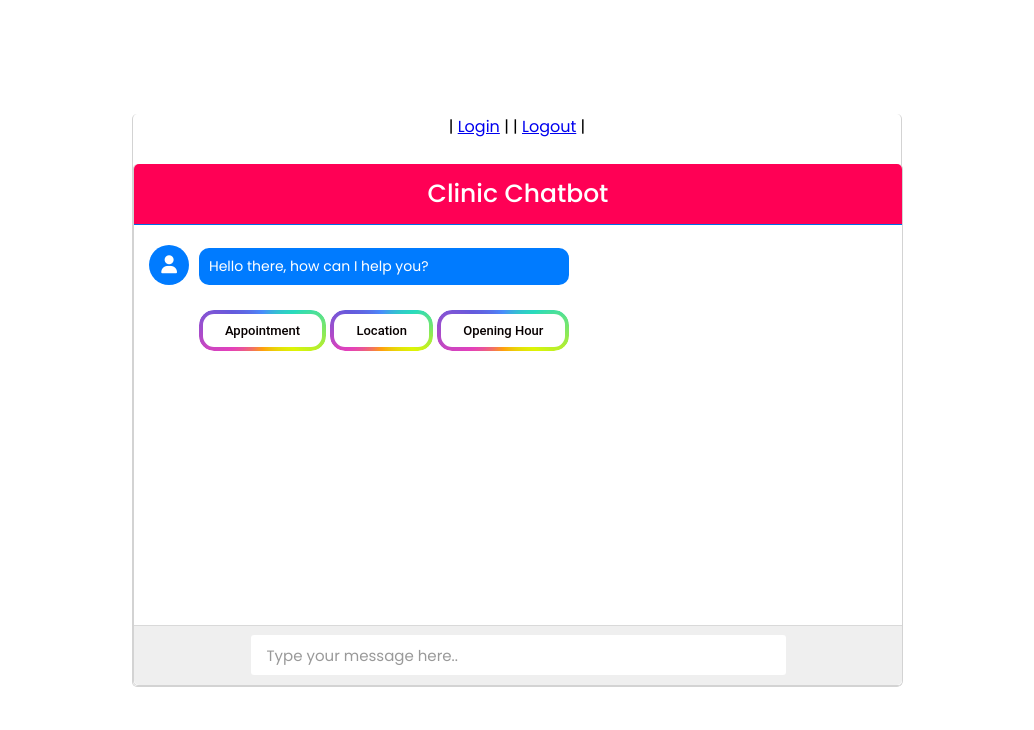
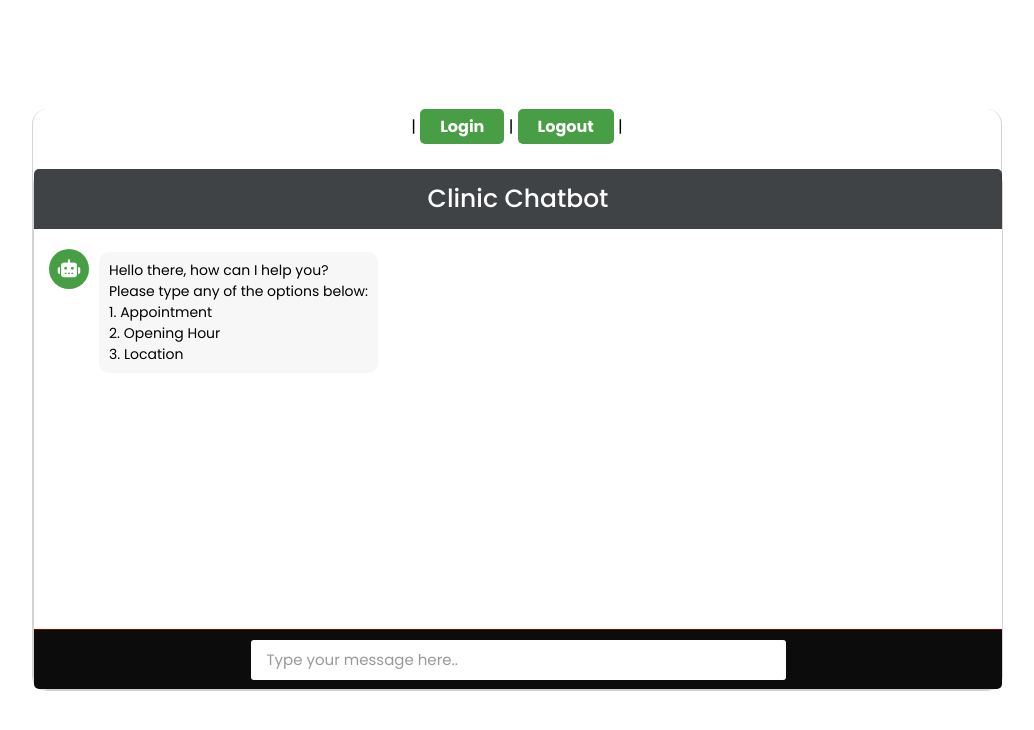
Before and after one commit to NirajShr3stha/hackathon, a PHP site: page / in a window 1280 px wide. Shown: the top 730 px of the page, without its empty margins (123-1157 px from the left). Run offline with PHP 8.4, Linux system fonts and the light colour scheme; some libraries are stand-ins or nearby versions.

Commit message:
Add files via upload

```diff
--- a/core/bot.php
+++ b/core/bot.php
@@ -21,37 +21,15 @@
         <div class="form">
             <div class="bot-inbox inbox">
                 <div class="icon">
-                    <i class="fas fa-user"></i>
+                    <i class="fas fa-robot"></i>
                 </div>
                 <div class="msg-header">
-                    <p>Hello there, how can I help you?</p>
-
-                    <?php
-                        if(array_key_exists('button1', $_POST)) {
-                            button1();
-                        }
-                        else if(array_key_exists('button2', $_POST)) {
-                            button2();
-                        }
-                        else if(array_key_exists('button3', $_POST)) {
-                            button3();
-                        }
-                        function button1() {
-                            echo "Can i know if any doctors are available?";
-                        }
-                        function button2() {
-                            echo "Can I know your location?";
-                        }
-                        function button3() {
-                            echo "What is your opening hour?";
-                        }
-                    ?>
-                    <br>
-                    <form method="post">
-                        <button type="submit" name="button1" id="button1">Appointment</button>
-                        <button type="submit" name="button2" id="button2">Location</button>
-                        <button type="submit" name="button3" id="button3">Opening Hour</button>
-                    </form>
+                    <p>Hello there, how can I help you?<br>
+                        Please type any of the options below: <br>
+                        1. Appointment<br>
+                        2. Opening Hour<br>
+                        3. Location<br>
+                    </p>
                 </div>
             </div>
         </div>
@@ -62,31 +40,6 @@
             </div>
         </div>
     </div>
-
-
-    <script>
-        $(document).ready(function(){
-            $("#showData").on("click", function(){
-                $value = $("#button1").val();
-                $msg = '<div class="user-inbox inbox"><div class="msg-header"><p>'+ $value +'</p></div></div>';
-                $(".form").append($msg);
-                $("#button1").val('');
-
-                // start ajax code
-                $.ajax({
-                    url: './core/message.php',
-                    type: 'POST',
-                    data: 'text='Appointment,
-                    success: function(result){
-                        $replay = '<div class="bot-inbox inbox"><div class="icon"><i class="fas fa-user"></i></div><div class="msg-header"><p>'+ result +'</p></div></div>';
-                        $(".form").append($replay);
-                        // when chat goes down the scroll bar automatically comes to the bottom
-                        $(".form").scrollTop($(".form")[0].scrollHeight);
-                    }
-                });
-            });
-        });
-    </script>
 
     <script>
         $(document).ready(function(){
@@ -102,7 +55,7 @@
                     type: 'POST',
                     data: 'text='+$value,
                     success: function(result){
-                        $replay = '<div class="bot-inbox inbox"><div class="icon"><i class="fas fa-user"></i></div><div class="msg-header"><p>'+ result +'</p></div></div>';
+                        $replay = '<div class="bot-inbox inbox"><div class="icon"><i class="fas fa-robot"></i></div><div class="msg-header"><p>'+ result +'</p></div></div>';
                         $(".form").append($replay);
                         // when chat goes down the scroll bar automatically comes to the bottom
                         $(".form").scrollTop($(".form")[0].scrollHeight);
--- a/core/message.php
+++ b/core/message.php
@@ -17,7 +17,7 @@ if(mysqli_num_rows($run_query) > 0){
     $replay = $fetch_data['replies'];
     echo $replay;
 }else{
-    echo "Sorry can't be able to understand you!";
+    echo "Are you crazy you you!";
 }
 
 ?>
--- a/css/style.css
+++ b/css/style.css
@@ -9,7 +9,7 @@ html,body{
     display: grid;
     height: 100%;
     place-items: center;
-}
+    }
 
 ::selection{
     color: #fff;
@@ -32,20 +32,19 @@ html,body{
 
 .wrapper{
     border-radius: 20px;
-    width: 770px;
+    width: 970px;
     background: #fff;
-    border-radius: 5px;
+    border-radius: 15px;
     border: 1px solid lightgrey;
     border-top: 0px;
 }
 .wrapper .title{
-    background: #ff0055;
+    background: rgba(17, 20, 24, 0.8);;
     color: #fff;
     font-size: 10px;
     font-weight: 500;
     line-height: 60px;
     text-align: center;
-    border-bottom: 1px solid #006fe6;
     border-radius: 5px 5px 0 0;
 }
 .wrapper .form{
@@ -71,15 +70,15 @@ html,body{
     line-height: 40px;
     border-radius: 50%;
     font-size: 18px;
-    background: #007bff;
+    background: #479e44;
 }
 .wrapper .form .inbox .msg-header{
     max-width: 53%;
     margin-left: 10px;
 }
 .form .inbox .msg-header p{
-    color: #fff;
-    background: #007bff;
+    color: rgb(0, 0, 0);
+    background: rgba(247,247,247,255);
     border-radius: 10px;
     padding: 8px 10px;
     font-size: 14px;
@@ -95,8 +94,8 @@ html,body{
     width: 100%;
     align-items: center;
     justify-content: space-evenly;
-    background: #efefef;
-    border-top: 1px solid #d9d9d9;
+    background: #0c0c0c;
+    border-top: 1px solid #8d0000;
     border-radius: 0 0 5px 5px;
 }
 .wrapper .typing-field .input-data{
@@ -116,7 +115,7 @@ html,body{
     transition: all 0.3s ease;
 }
 .typing-field .input-data input:focus{
-    border-color: rgba(0,123,255,0.8);
+    border-color: rgba(68, 74, 82, 0.8);
 }
 .input-data input::placeholder{
     color: #999999;
@@ -131,24 +130,19 @@ html,body{
     top: 50%;
     height: 30px;
     width: 65px;
-    color: #fff;
+    color: rgb(0, 0, 0);
     font-size: 10px;
     cursor: pointer;
     outline: none;
     opacity: 0;
     pointer-events: none;
-    border-radius: 3px;
-    background: #000102;
-    border: 1px solid #000305;
+    background: #fbfdff;
     transform: translateY(-50%);
     transition: all 0.3s ease;
 }
 .wrapper .typing-field .input-data input:valid ~ button{
     opacity: 1;
     pointer-events: auto;
-}
-.typing-field .input-data button:hover{
-    background: #060607;
 }
 
 button {
@@ -163,11 +157,12 @@ button {
     font-weight: 500;
     color: rgb(7, 0, 0);
     z-index: 2;
-    background-color: white;
+    background-color: rgb(255, 255, 255);
+
    }
 
    button::after {
-    --m-i: linear-gradient(#000, #000);
+    --m-i: linear-gradient(rgb(255, 255, 255), #000);
     --m-o: content-box, padding-box;
     content: "";
     position: absolute;
@@ -216,3 +211,30 @@ button {
    button:active {
     --border-width: 5px;
    }
+
+   navmenu/* NAV MENU */
+   .navmenu{
+            width: 800px;
+            height: 35px;
+            background-color: #479e44;;
+            border-radius: 5px; /* Curve the border*/
+            box-shadow: -1px -1px 5px white,1px -1px 5px white; /* FOR THE BOX SHADOW*/
+           }
+   .navmenu a{
+              display: inline-block;
+              color: rgb(255, 255, 255);
+              background-color: #479e44;;
+              font-weight: bold;
+              text-decoration: none;
+              line-height: 35px;
+              text-align: center;
+              padding: 0px 20px;
+              border-radius: 5px;
+             }
+   .navmenu a:hover{
+                    background-color: black;
+                    color: white;
+                   }
+   .navmenu a:active{
+                     color: aqua;
+                    }
--- a/menu.php
+++ b/menu.php
@@ -1,4 +1,4 @@
 <div align="center" class="navmenu">
 | <a href="user/login.php">Login</a> |
-| <a href="index.php?page=user/logout">Logout</a> |
+ <a href="index.php?page=user/logout">Logout</a> |
 </div>
--- a/user/logout.php
+++ b/user/logout.php
@@ -2,5 +2,6 @@
 	session_destroy();
 	#header("Location: index.php?page=user/login");
 	print "You are logged out";
+
 exit();
 ?>
```
